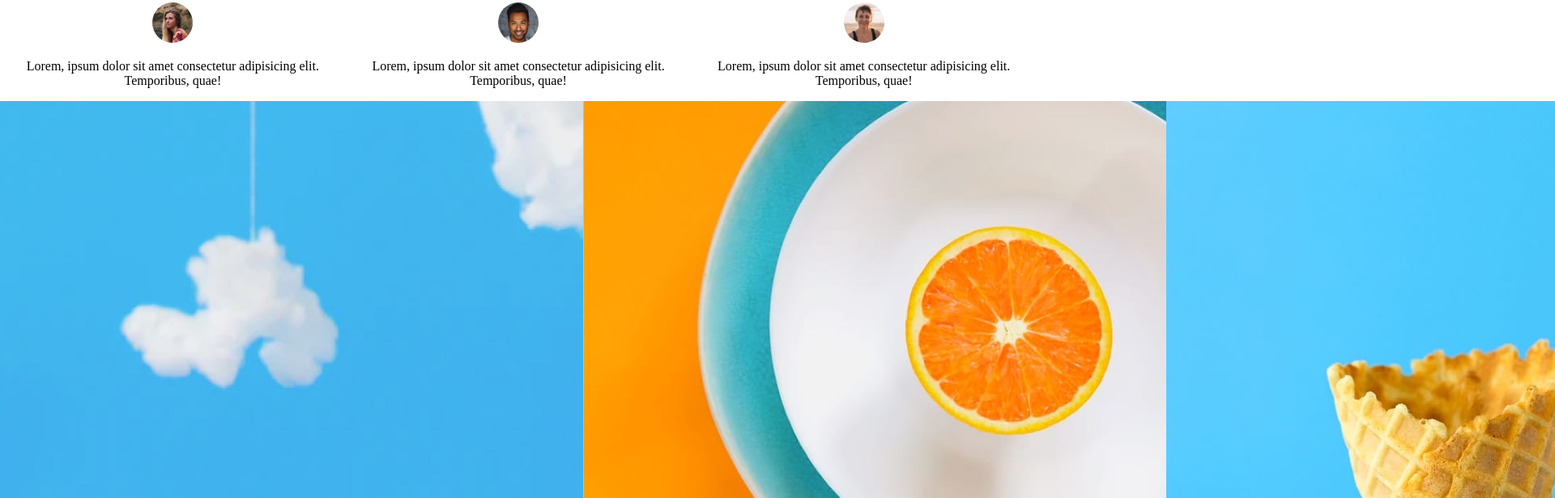
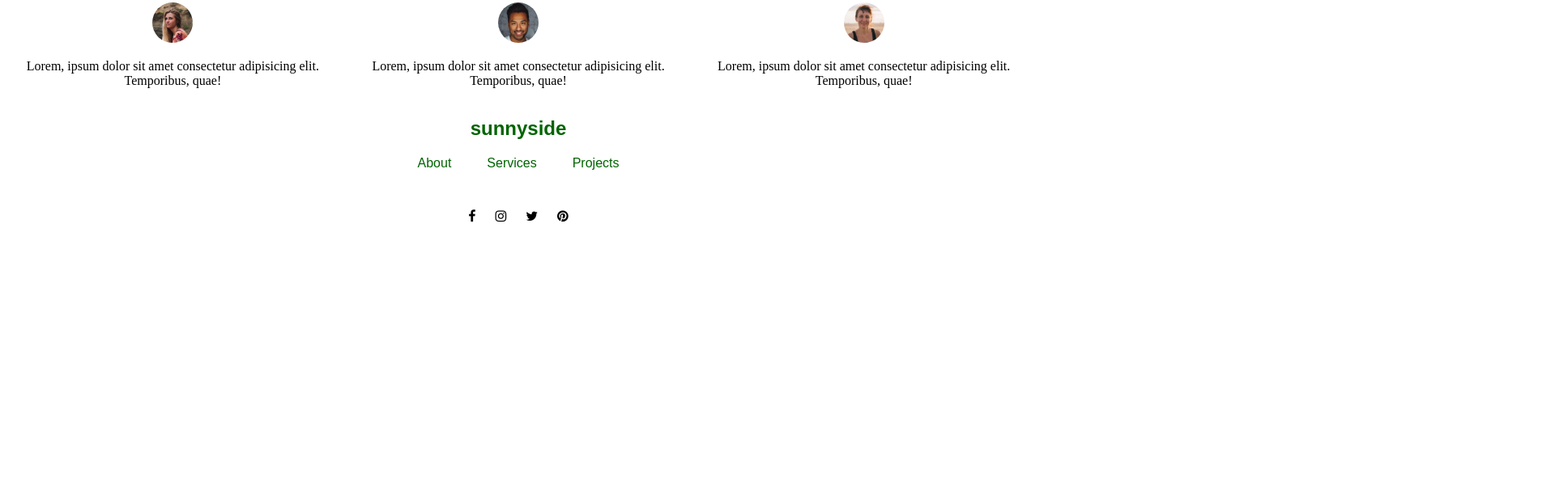
Before and after one commit to govindbisen/sunnyside, a plain HTML site: page index.html in a window 1280 px wide. Shown: the part 2340-2956 px from the top of the page at 81% size, 1920 px wide, since content can reach past the window. After the commit the page ends 2625 px from the top, so only its background shows below. Drawn offline with Linux system fonts and the light colour scheme.

Commit message:
Update index.html

```diff
--- a/index.html
+++ b/index.html
@@ -102,12 +102,7 @@
 
 
 <footer>
-      <div class="fourImages">
-        <img src="desktop/image-gallery-milkbottles.jpg" alt="image-photography"  height = "100%">
-        <img src="desktop/image-gallery-orange.jpg" alt="image-photography"  height = "100%">
-        <img src="desktop/image-gallery-cone.jpg" alt="image-photography"  height = "100%">
-        <img src="desktop/image-gallery-sugarcubes.jpg" alt="image-photography" height = "100%">
-    </div>
+
 <h2> <b> sunnyside </b> </h2>
 
 <a href="" target="_blank"> About</a>
```
